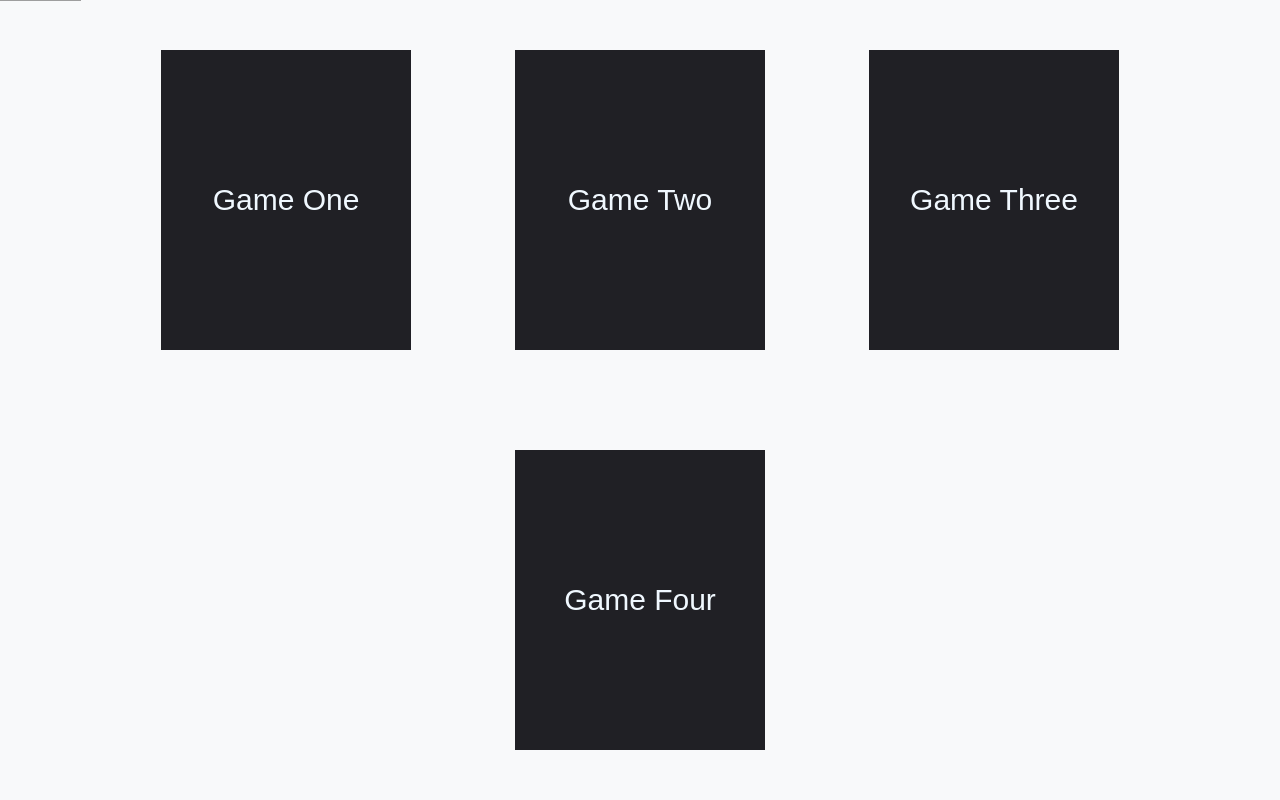
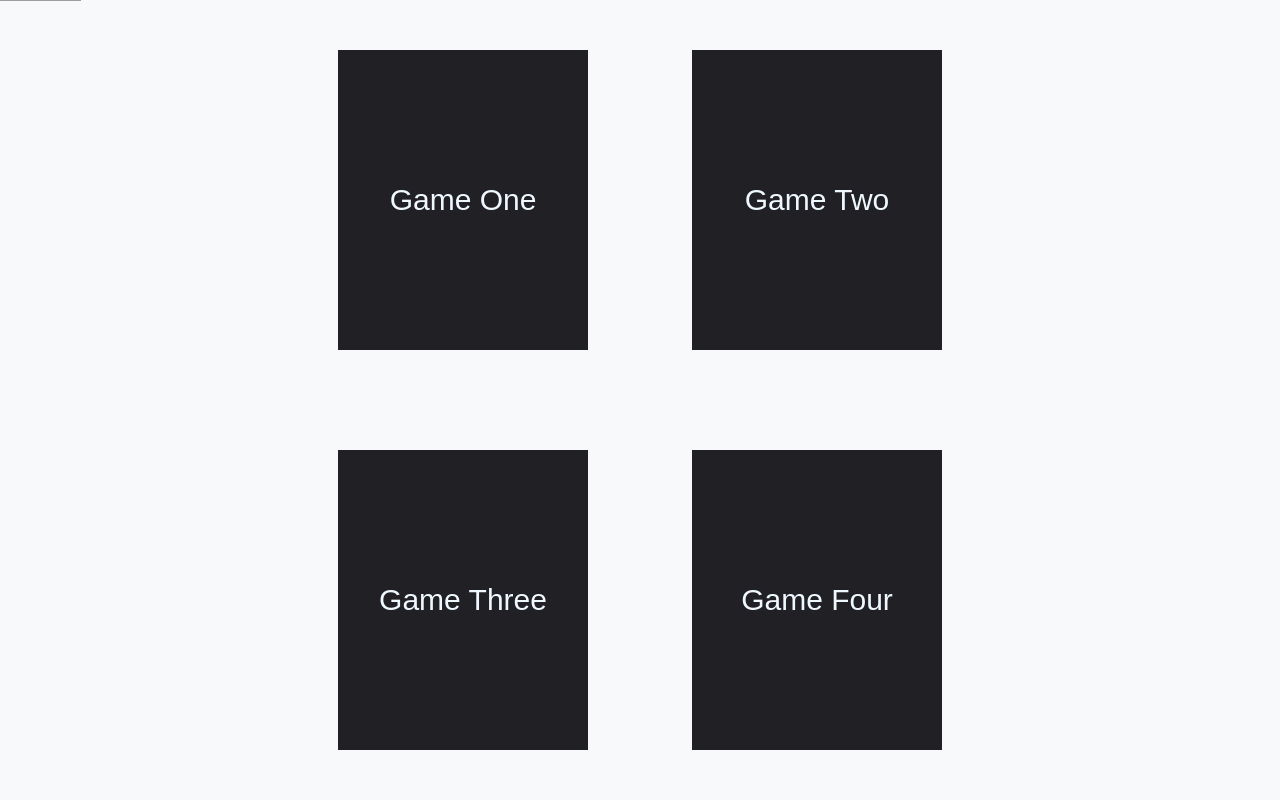
Before and after one commit to Newcastle-University-CSC2033-Group04/FDM, a Flask app: page /games in a window 1280 px wide. Shown: the part 63-863 px from the top of the page. Run offline with Flask 2, Linux system fonts and the light colour scheme; grey boxes are pictures that could not be loaded.

Commit message:
Fixed different button positions on different screen sizes.

```diff
--- a/static/gameStyle.css
+++ b/static/gameStyle.css
@@ -12,10 +12,10 @@
 }
 
 #games {
-    /*The Game square centering is hard coded and should be redone properly*/
-    position: absolute;
     background-color: transparent;
     text-align: center;
+    max-width: 1000px;
+    margin: auto;
 }
 
 
```
